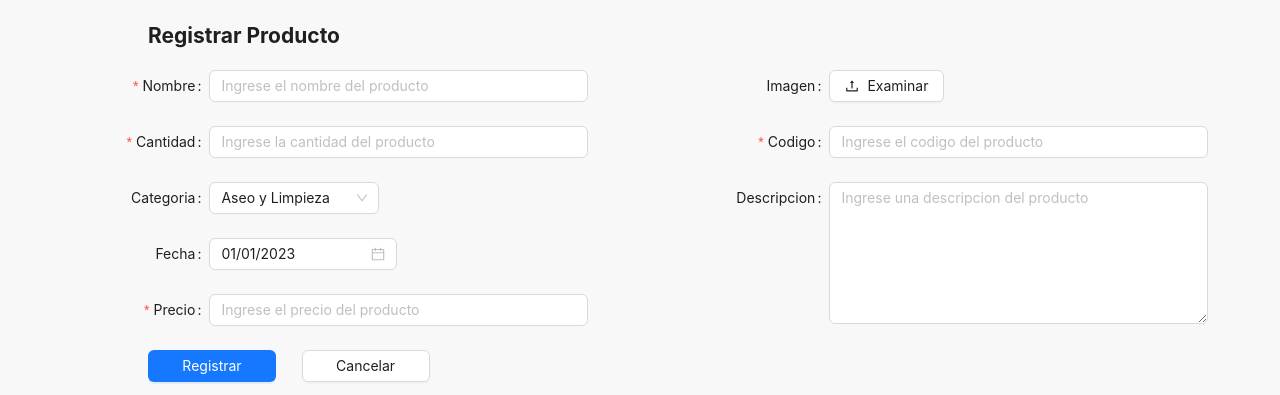
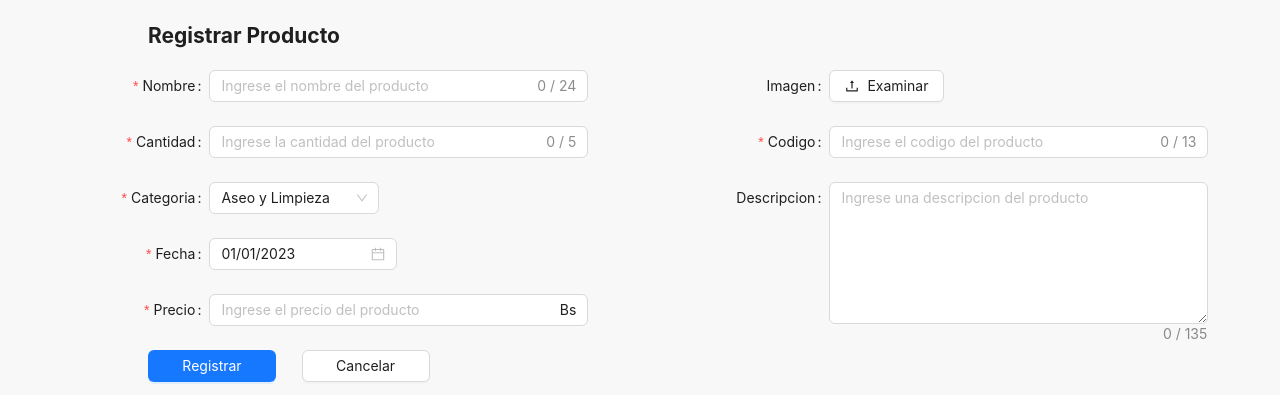
Before and after one commit to leonardoGit99/BettyStore, a React (Create React App) app in the folder bettystore/: page /registrarProducto in a window 1280 px wide. Shown: the part 136-531 px from the top of the page. Built offline with nearby package versions, Linux system fonts and the light colour scheme.

Commit message:
Agregando restricciones a los inputs del formulario y ajustar formato de fecha

```diff
--- a/bettystore/src/components/FormularioRegProducto/FormRegProducto.jsx
+++ b/bettystore/src/components/FormularioRegProducto/FormRegProducto.jsx
@@ -77,6 +77,12 @@ function FormRegProducto(props) {
     console.log(`selected ${value}`);
   };
 
+  const handleChangeSelectedDate = (value) => {
+    const date= dayjs(value).format(dateFormatList[0]);
+
+    console.log(date);
+
+  };
 
   //  Peticion POST a la API usando axios.
 
@@ -106,31 +112,68 @@ function FormRegProducto(props) {
               rules={[{
                 required: true,
                 message: "Porfavor ingrese el nombre del producto",
-              },]}
+                },
+                {whitespace:true,
+                  message:'no puede dejar en blanco este campo',
+                },
+
+                {min:4,
+                 message:'debe ingresar minimo 4 caracteres'
+                },
+                {
+                  validator:(_,value) =>
+                    value && value.match('^[a-zA-Z0-9\-]+$')
+                      ? Promise.resolve()
+                      : Promise.reject(new Error('debe ingresar caracteres validos')),
+                },/*
+                {pattern:'/^[a-zA-Z0-9\-\s]$/',
+                  message:'valores no validos '
+                },*/
+              ]}
+
             >
-              <Input name="nomProd" placeholder="Ingrese el nombre del producto" onChange={handleChange} />
+              <Input name="nomProd"
+                     placeholder="Ingrese el nombre del producto"
+                     onChange={handleChange}
+                     showCount
+                     maxLength={24} />
             </Item>
 
             <Item
               label="Cantidad"
               name="cantidadProd"
+
               rules={[{
                 required: true,
                 message: "Porfavor ingrese la cantidad",
-              },]}
+                },
+                {whitespace:true,
+                message:'no puede dejar en blanco este campo',
+                },
+                {
+                  validator:(_,value) =>
+                    value && value.match('^[0-9]+$')
+                      ? Promise.resolve()
+                      : Promise.reject(new Error('debe ingresar solo numeros')),
+                },
+              ]}
             >
-              <Input name="cantidadProd" placeholder="Ingrese la cantidad del producto" onChange={handleChange} />
+              <Input name="cantidadProd"
+                     placeholder="Ingrese la cantidad del producto"
+                     onChange={handleChange}
+                     showCount
+                     maxLength={5} />
             </Item>
 
             <Item
               label="Categoria"
               name="categoriaProd"
-            /*
+
             rules={[{
               required: true,
               message: "Porfavor seleccione una categoria",
             },]}
-            */
+
             >
               <Select
                 defaultValue="Aseo y Limpieza"
@@ -169,25 +212,45 @@ function FormRegProducto(props) {
             <Item
               label="Fecha"
               name="fechaProd"
-            /*
+
             rules={[{
               required: true,
               message: "Porfavor ingrese la fecha",
             },]}
-            */
+
             >
-              <DatePicker name="fechaProd" placeholder="DD/MM/AAAA" defaultValue={dayjs('01/01/2023', dateFormatList[0])} format={dateFormatList} onChange={handleChangeSelected} />
+              <DatePicker name="fechaProd" placeholder="DD/MM/AAAA"
+              defaultValue={dayjs('01/01/2023', dateFormatList[0])}
+              format={dateFormatList} onChange={handleChangeSelectedDate} />
             </Item>
 
             <Item
               label="Precio"
               name="precioProd"
+
               rules={[{
+
                 required: true,
                 message: "Porfavor ingrese el precio",
-              },]}
+                },
+                {whitespace:true,
+                  message:'no puede dejar en blanco este campo',
+                },
+                {
+                  validator:(_,value) =>
+                    value && value.match(/^[0-9]+(.[0-9]+)?$/)
+                      ? Promise.resolve()
+                      : Promise.reject(new Error('solo puede ingresar numeros y el signo "."')),
+                },
+              ]}
             >
-              <Input name="precioProd" placeholder="Ingrese el precio del producto" onChange={handleChange} />
+              <Input name="precioProd"
+                     placeholder="Ingrese el precio del producto"
+                     onChange={handleChange}
+
+                     suffix='Bs  '
+                     maxLength={6}
+                     />
             </Item>
           </Col>
           <Col span={1}></Col>
@@ -213,12 +276,27 @@ function FormRegProducto(props) {
             <Item
               label="Codigo"
               name="codProd"
+
               rules={[{
                 required: true,
                 message: "Porfavor ingrese el codigo del producto",
-              },]}
+                },
+                {whitespace:true,
+                  message:'no puede dejar en blanco este campo',
+                },
+                {
+                  validator:(_,value) =>
+                    value && value.match(/^[0-9]+$/)
+                      ? Promise.resolve()
+                      : Promise.reject(new Error('debe ingresar solo valores numericos')),
+                },
+              ]}
             >
-              <Input name="codProd" placeholder="Ingrese el codigo del producto" onChange={handleChange} />
+              <Input name="codProd"
+                     placeholder="Ingrese el codigo del producto"
+                     onChange={handleChange}
+                     showCount
+                     maxLength={13} />
             </Item>
 
             <Item
@@ -231,7 +309,12 @@ function FormRegProducto(props) {
             },]}
             */
             >
-              <TextArea name="descripcionProd" rows={6} placeholder="Ingrese una descripcion del producto" onChange={handleChange} />
+              <TextArea name="descripcionProd"
+                        rows={6}
+                        placeholder="Ingrese una descripcion del producto"
+                        onChange={handleChange}
+                        showCount
+                        maxLength={135} />
             </Item>
           </Col>
         </Row>
```
